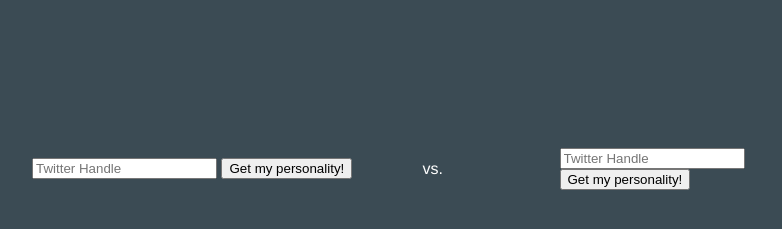
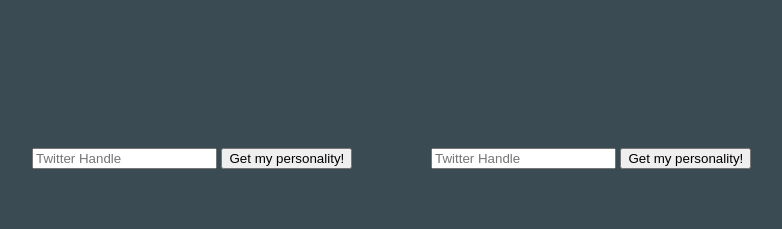
Before and after one commit to aeserran/Twitter-Python-LEMI-1481881775100, a plain HTML site: page static/index.html in a window 1280 px wide. Shown: the part 105-334 px from the top of the page, without its empty margins (230-1012 px from the left). Drawn offline with nearby package versions, Linux system fonts and the light colour scheme.

Commit message:
fixed html issue

```diff
--- a/static/index.html
+++ b/static/index.html
@@ -91,26 +91,21 @@
 	<h3 align="center">For more details: <a href="http://www.ibm.com/smarterplanet/us/en/ibmwatson/developercloud/doc/personality-insights/" target="_blank">Link</a></h3>
 	<table>
 		<tr>
-			<td style='width: 44%; border-left: 1px'>
+			<td style='width: 50%; border-left: 1px'>
 				<input id="first_input" type="text" value="" placeholder="Twitter Handle" name="twitterHandle" />
 				<button id="first" type="submit">Get my personality!</button>
 			</td>
-			<td style='width: 12%; border-left: 1px'>
-				 vs.
-			</td>
-			<td>
+			<td style='width: 50%;'>
 				<input id="second_input" type="text" value="" placeholder="Twitter Handle" name="twitterHandle" />
 				<button id="second" type="submit">Get my personality!</button>
 			</td>
 		</tr>
 		<tr>
-			<td style='width: 44%;'>
+			<td style='width: 50%;'>
 				<div id="div1" style="border:1px solid white;padding: 4px;">
 				</div>
 			</td>
-			<td style='width: 24%;'>
-			</td>
-			<td>
+			<td style='width: 50%;'>
 				<div id="div2" style="border:1px solid white; padding: 4px;">
 				</div>
 			</td>
```
Also changed, not shown: 1 other file.
